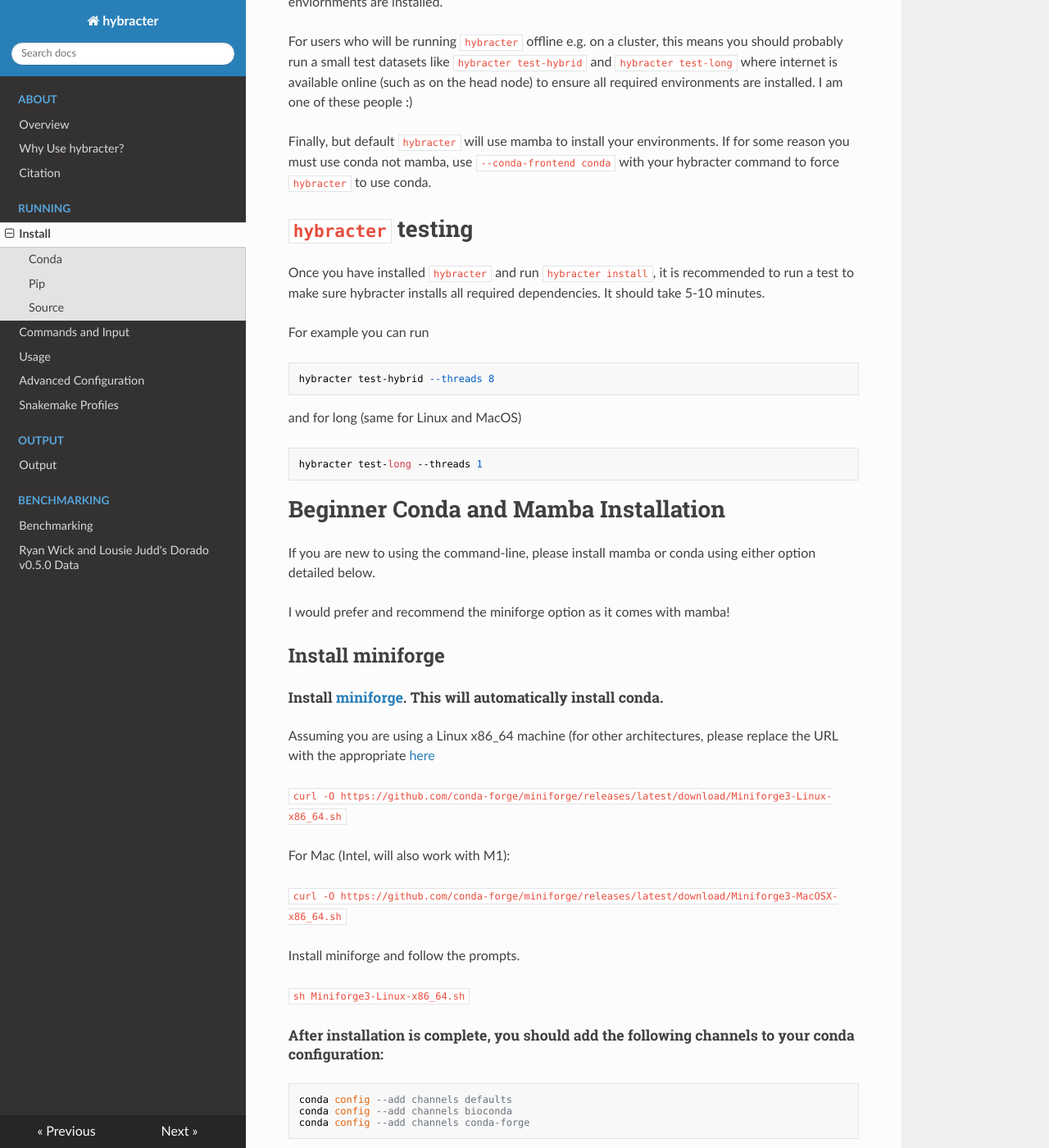
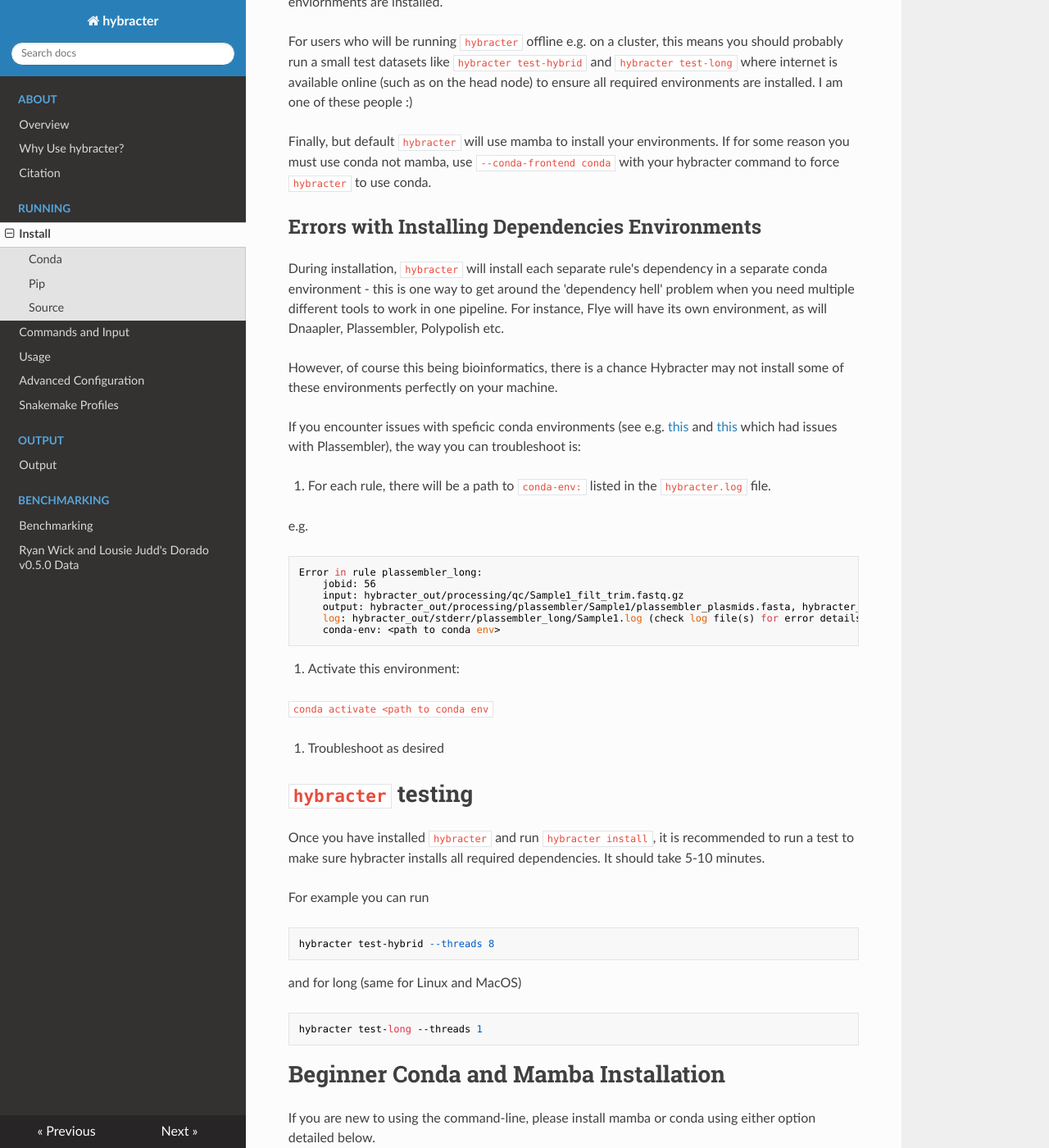
Before and after one commit to gbouras13/hybracter, an MkDocs documentation site: the page built from docs/install.md, in a window 1280 px wide and 1400 px high, scrolled down 1680 px. Shown: the whole window at 82% size. Built offline with MkDocs 1.6.1, drawn with Linux system fonts in a browser that asks for light colours; nearby versions of some CDN libraries.

Commit message:
add some more dependencie troubleshooting docs [skip ci]

````diff
--- a/docs/install.md
+++ b/docs/install.md
@@ -66,6 +66,34 @@ The containerised environments will automatically be created as required when yo
 For users who will be running `hybracter` offline e.g. on a cluster, this means you should probably run a small test datasets like `hybracter test-hybrid` and `hybracter test-long` where internet is available online (such as on the head node) to ensure all required environments are installed. I am one of these people :)
 
 Finally, but default `hybracter` will use mamba to install your environments. If for some reason you must use conda not mamba, use `--conda-frontend conda` with your hybracter command to force `hybracter` to use conda.
+
+## Errors with Installing Dependencies Environments
+
+During installation, `hybracter` will install each separate rule's dependency in a separate conda environment - this is one way to get around the 'dependency hell' problem when you need multiple different tools to work in one pipeline. For instance, Flye will have its own environment, as will Dnaapler, Plassembler, Polypolish etc.
+
+However, of course this being bioinformatics, there is a chance Hybracter may not install some of these environments perfectly on your machine.
+
+If you encounter issues with speficic conda environments (see e.g. [this](https://github.com/gbouras13/hybracter/issues/44) and [this](https://github.com/gbouras13/hybracter/issues/45) which had issues with Plassembler), the way you can troubleshoot is:
+
+1. For each rule, there will be a path to `conda-env:` listed in the `hybracter.log` file.
+
+e.g.
+
+```
+Error in rule plassembler_long:
+    jobid: 56
+    input: hybracter_out/processing/qc/Sample1_filt_trim.fastq.gz
+    output: hybracter_out/processing/plassembler/Sample1/plassembler_plasmids.fasta, hybracter_out/processing/plassembler/Sample1/plassembler_summary.tsv, hybracter_out/versions/Sample1/plassembler.version
+    log: hybracter_out/stderr/plassembler_long/Sample1.log (check log file(s) for error details)
+    conda-env: <path to conda env>
+```
+
+2. Activate this environment:
+
+`conda activate <path to conda env`
+
+3. Troubleshoot as desired
+
 
 # `hybracter` testing
 
````
